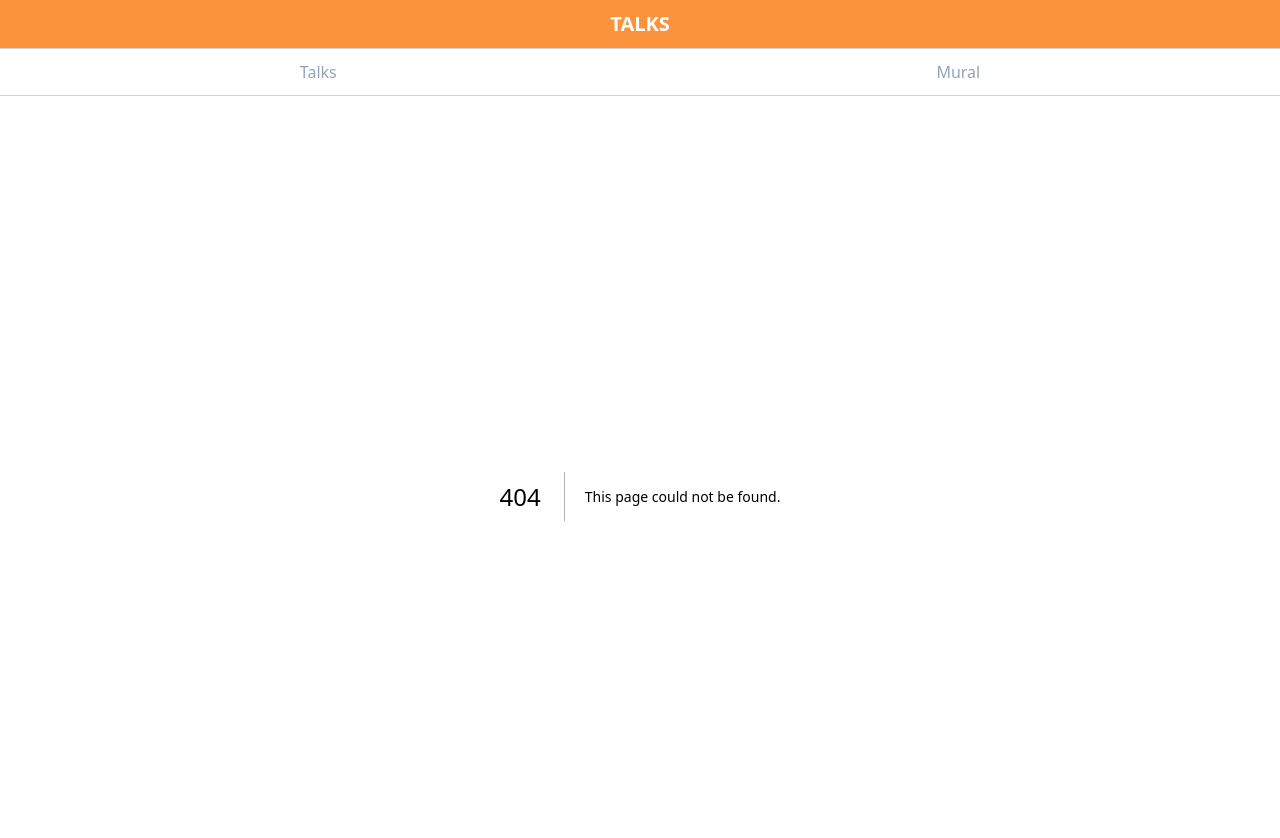
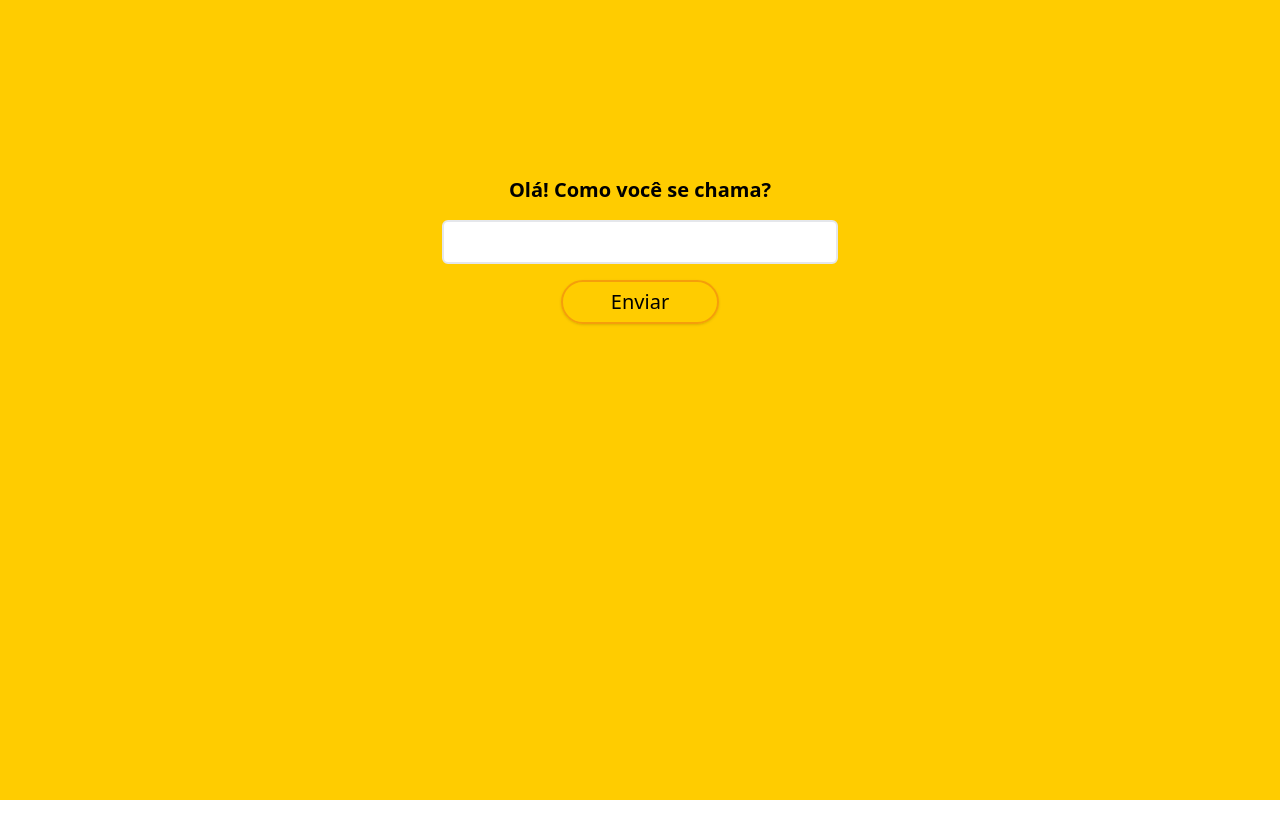
Before and after one commit to ansox/sdu-talk, a Next.js app: page /welcome in a window 1280 px wide. Before the commit this address had no page. Shown: the top 838 px of the page. After the commit the page ends 800 px from the top, so only its background shows below. Built offline with nearby package versions, Linux system fonts and the light colour scheme.

Commit message:
Add new pages

```diff
--- a/components/Header.tsx
+++ b/components/Header.tsx
@@ -1,5 +1,5 @@
 export default function Header() {
-  return <div className="bg-orange-400 h-12 flex justify-center items-center">
-    <h1 className="font-bold text-white uppercase text-xl">Talks</h1>
+  return <div className="bg-[#ffcc00] h-12 flex justify-center items-center">
+    <h1 className="font-bold uppercase text-xl">SDU Talks</h1>
   </div>
 }
--- a/components/Layout.tsx
+++ b/components/Layout.tsx
@@ -1,11 +1,24 @@
 import Header from "./Header";
 import Menu from "./Menu";
+import { useRouter } from "next/router";
+
 
 export default function Layout(props: any) {
+  const router = useRouter();
+
+  console.log(router.pathname);
+
+  const showHeader = router.pathname !== '/welcome' &&  router.pathname !== '/';
+
   return (
     <>
-      <Header/>
-      <Menu />
+      {
+        showHeader &&  <>
+          <Header/>
+          <Menu />
+        </>
+      }
+
       <main>{props.children}</main>
     </>
   )
--- a/components/Menu.tsx
+++ b/components/Menu.tsx
@@ -2,7 +2,7 @@ import Link from "next/link";
 
 export default function Menu() {
   return <div className="h-12 flex justify-around items-center border-y border-solid border-slate-300">
-    <Link className="text-slate-400" href='/'>Talks</Link>
+    <Link className="text-slate-400" href='/keynotes'>Talks</Link>
     <Link className="text-slate-400" href="/message-board">Mural</Link>
   </div>
 }
--- /dev/null
+++ b/components/StyledButton.tsx
@@ -0,0 +1,6 @@
+export default function StyledButton(props: any) {
+  const { children, ...params } = props;
+  return <button {...params} className="border-2 border-amber-500 rounded-full shadow leading-10 px-12 text-xl">
+    {children}
+  </button>
+}
--- /dev/null
+++ b/components/StyledInput.tsx
@@ -0,0 +1,5 @@
+export default function StyledInput(props: any) {
+  console.log(props);
+
+  return <input className="border-2 rounded-md leading-10 px-12 text-xl text-slate-500" {...props} />
+}
--- a/pages/index.tsx
+++ b/pages/index.tsx
@@ -1,41 +1,21 @@
-import Keynote from '../components/Keynote';
-import { request } from '../lib/datocms';
-
+import { useRouter } from "next/router";
+import React from "react";
 
 export default function Home(props: any) {
-  const { keynotes } = props;
-  return <>
-    {
-      keynotes.allKeynotes.map((keynote: any)=> {
-        return <Keynote key={keynote.theme} item={keynote} />
-      })
+  const router = useRouter();
+
+  React.useEffect(() => {
+    const timer = setTimeout(() => {
+      router.push('/welcome');
+    }, 5000);
+
+    return () => {
+      clearTimeout(timer);
     }
-  </>;
+  })
+
+  return <div className="bg-[#ffcc00] w-full flex h-screen flex-col items-center gap-4 pt-52">
+    <h1 className="text-5xl antialiased	font-semibold">SDU Talks</h1>
+  </div>
+
 }
-
-async function loadKeynotes() {
-  const KEYNOTES_QUERY = `query MyQuery {
-    allKeynotes {
-      date
-      speaker
-      theme
-      photo {
-        url
-      }
-    }
-  }`;
-
-  const keynotes = await request({
-    query: KEYNOTES_QUERY,
-  });
-
-  return keynotes;
-}
-
-export async function getStaticProps() {
-  const keynotes = await loadKeynotes();
-
-  return {
-    props: { keynotes }
-  };
-}
--- /dev/null
+++ b/pages/keynotes.tsx
@@ -0,0 +1,41 @@
+import Keynote from '../components/Keynote';
+import { request } from '../lib/datocms';
+
+
+export default function Keynotes(props: any) {
+  const { keynotes } = props;
+  return <>
+    {
+      keynotes.allKeynotes.map((keynote: any)=> {
+        return <Keynote key={keynote.theme} item={keynote} />
+      })
+    }
+  </>;
+}
+
+async function loadKeynotes() {
+  const KEYNOTES_QUERY = `query MyQuery {
+    allKeynotes {
+      date
+      speaker
+      theme
+      photo {
+        url
+      }
+    }
+  }`;
+
+  const keynotes = await request({
+    query: KEYNOTES_QUERY,
+  });
+
+  return keynotes;
+}
+
+export async function getStaticProps() {
+  const keynotes = await loadKeynotes();
+
+  return {
+    props: { keynotes }
+  };
+}
--- /dev/null
+++ b/pages/welcome.tsx
@@ -0,0 +1,12 @@
+import { useRouter } from "next/router";
+import StyledButton from "../components/StyledButton";
+import StyledInput from "../components/StyledInput";
+
+export default function Welcome() {
+  const router = useRouter();
+  return <div className="bg-[#ffcc00] w-full flex h-screen flex-col items-center gap-4 pt-44">
+    <p className="text-xl antialiased	font-semibold">Olá! Como você se chama?</p>
+    <StyledInput />
+    <StyledButton onClick={() => router.push('/keynotes')}>Enviar</StyledButton>
+  </div>
+}
```
